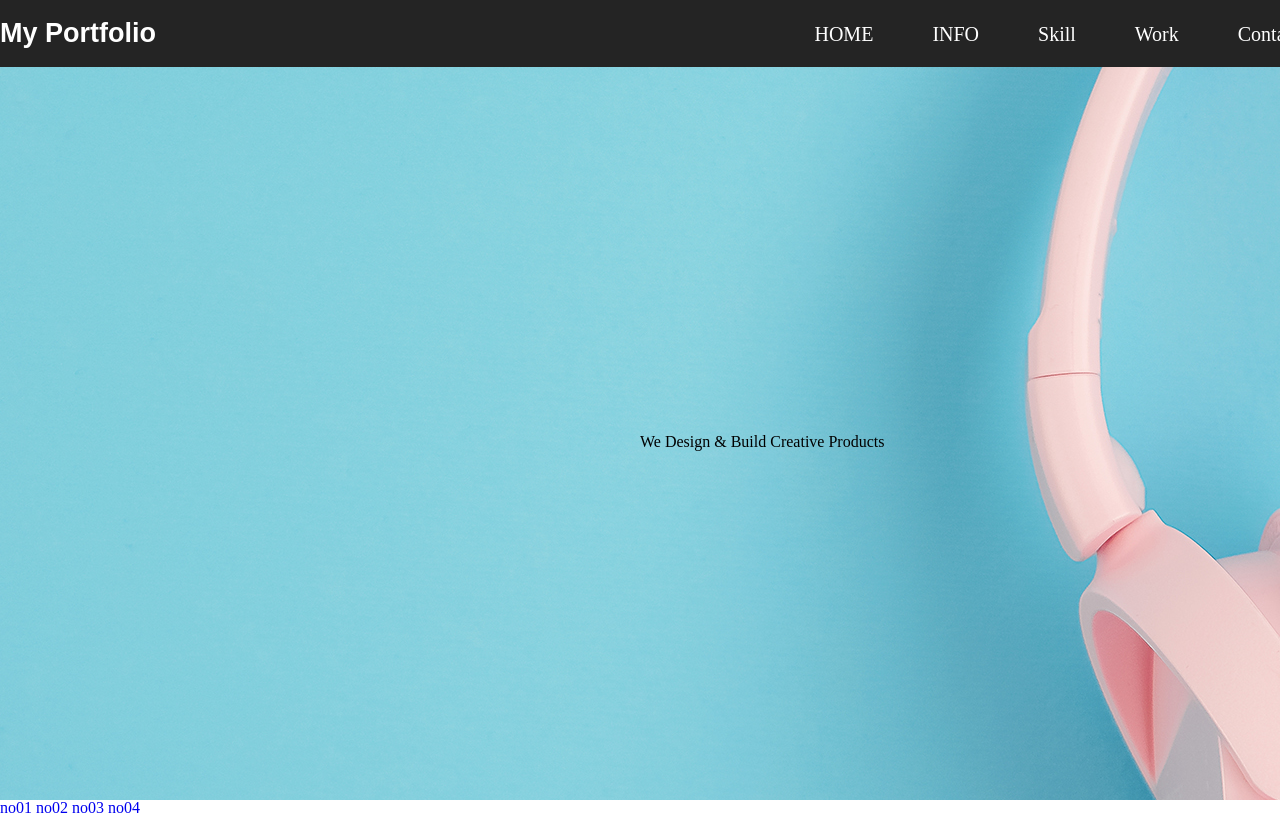
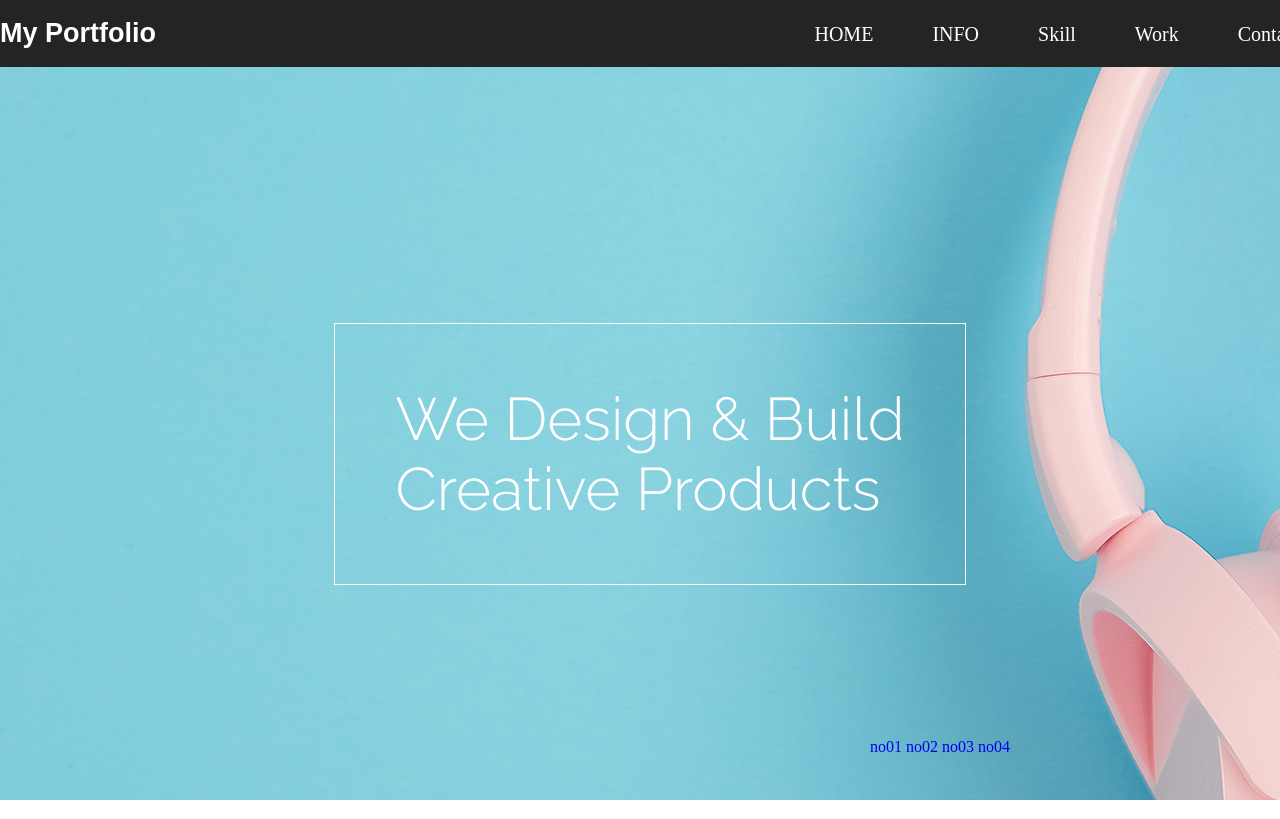
Before and after one commit to GomSon-E/onepage, a website built with Parcel: page index.html in a window 1280 px wide. Shown: the top 819 px of the page. Built offline with nearby package versions, Linux system fonts and the light colour scheme; grey boxes are pictures that could not be loaded.

Commit message:
Initial Commit

```diff
--- a/css/index.css
+++ b/css/index.css
@@ -121,3 +121,18 @@ header>.btn {
 #box01>p.link {
   position: absolute;
 }
+#box01>h3 {
+  border: 1px solid #fff;
+  padding: 60px;
+  font: 100 60px 'Raleway', sans-serif;
+  color: #fff;
+
+  position: absolute;
+  left: calc(50% - 305.585px);
+  top: calc(50% - 111px);
+}
+#box01>p.link {
+  position: absolute;
+  right: 270px;
+  bottom: 45px;
+}
--- a/index.html
+++ b/index.html
@@ -30,8 +30,8 @@
   <!-- box01 -->
   <article id="box01">
     <h3>
-      <span>We Design & Build</span>
-      <span>Creative Products</span>
+      We Design & Build <br>
+      Creative Products
     </h3>
     <!-- background -->
     <ul>
```
